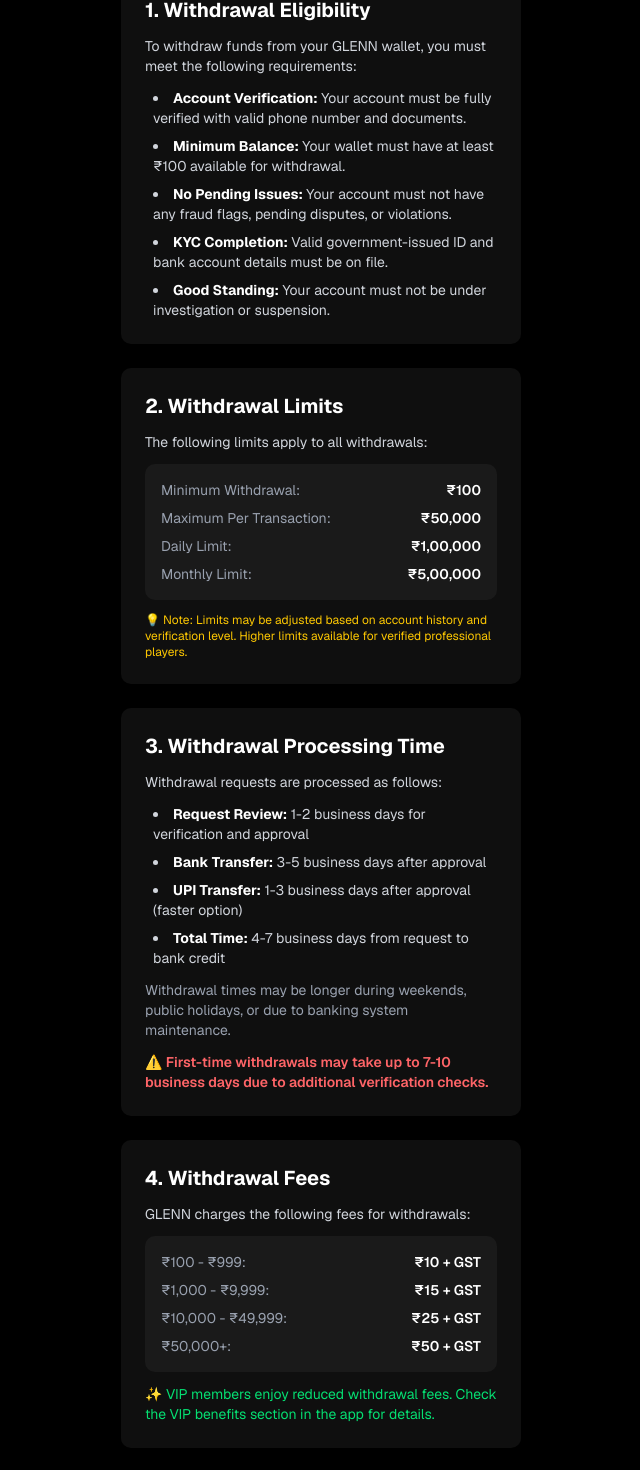
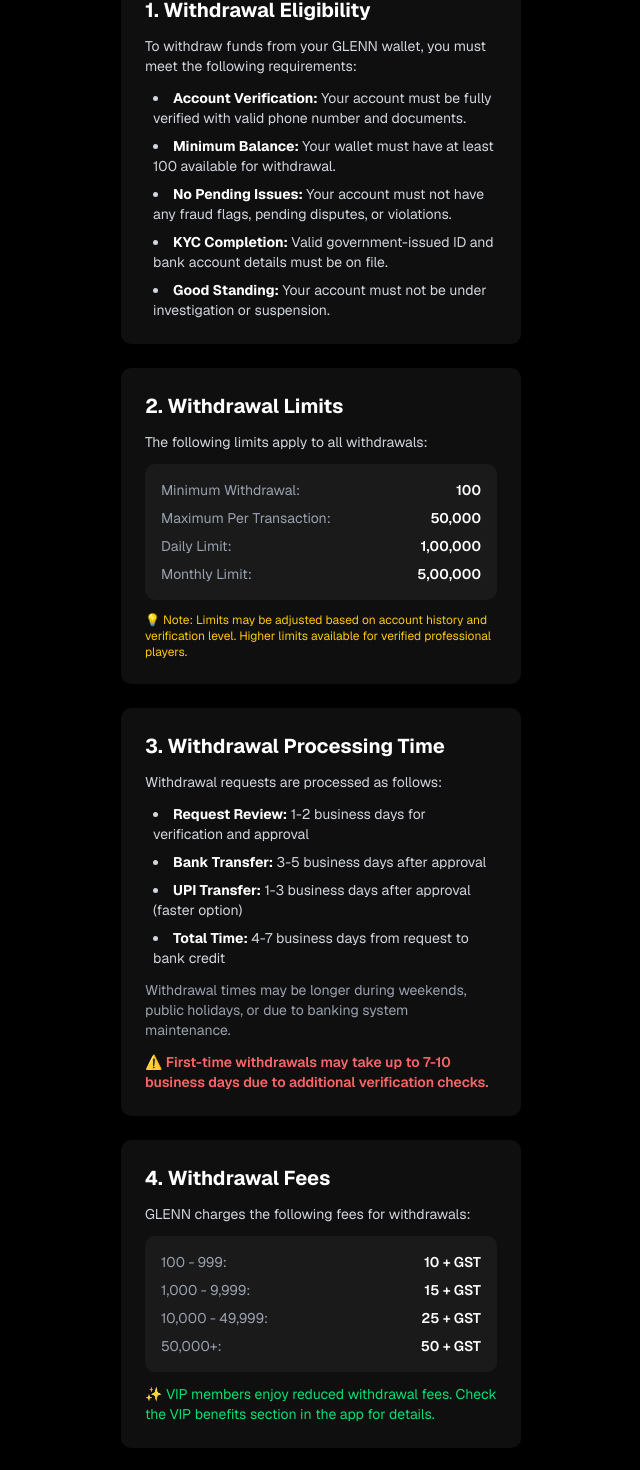
Before and after one commit to anshxs/glenn_frontend, a Next.js app: page /withdrawal-policy in a window 1280 px wide. Shown: the part 337-1807 px from the top of the page, without its empty margins (319-959 px from the left). Built offline with nearby package versions, Linux system fonts and the light colour scheme.

Commit message:
first commit

```diff
--- a/app/deposit-policy/page.tsx
+++ b/app/deposit-policy/page.tsx
@@ -84,19 +84,19 @@
               <div className="bg-[#1a1a1a] p-4 rounded-lg space-y-2 mt-3">
                 <div className="flex justify-between">
                   <span className="text-gray-400">Minimum Deposit:</span>
-                  <span className="text-white font-semibold">₹10</span>
+                  <span className="text-white font-semibold">10</span>
                 </div>
                 <div className="flex justify-between">
                   <span className="text-gray-400">Maximum Per Transaction:</span>
-                  <span className="text-white font-semibold">₹50,000</span>
+                  <span className="text-white font-semibold">50,000</span>
                 </div>
                 <div className="flex justify-between">
                   <span className="text-gray-400">Daily Limit:</span>
-                  <span className="text-white font-semibold">₹2,00,000</span>
+                  <span className="text-white font-semibold">2,00,000</span>
                 </div>
                 <div className="flex justify-between">
                   <span className="text-gray-400">Monthly Limit:</span>
-                  <span className="text-white font-semibold">₹10,00,000</span>
+                  <span className="text-white font-semibold">10,00,000</span>
                 </div>
               </div>
               <p className="text-yellow-400 text-xs mt-3">
@@ -141,7 +141,7 @@
                 <li>GST is applicable on payment gateway charges as per Indian tax laws</li>
               </ul>
               <p className="text-white font-semibold mt-3">
-                What you see is what you get - ₹100 added = ₹100 credited to your wallet!
+                What you see is what you get - 100 added = 100 credited to your wallet!
               </p>
             </div>
           </section>
@@ -154,7 +154,7 @@
               <ol className="list-decimal list-inside space-y-2 ml-2">
                 <li>Open the GLENN app and go to your Wallet</li>
                 <li>Tap on "Add Money" button</li>
-                <li>Enter the amount (minimum ₹10)</li>
+                <li>Enter the amount (minimum 10)</li>
                 <li>Choose from quick amounts or enter custom amount</li>
                 <li>Tap "Enter" to proceed to payment gateway</li>
                 <li>Select your preferred payment method (UPI, Card, Net Banking)</li>
--- a/app/withdrawal-policy/page.tsx
+++ b/app/withdrawal-policy/page.tsx
@@ -65,7 +65,7 @@
               </p>
               <ul className="list-disc list-inside space-y-2 ml-2">
                 <li><strong className="text-white">Account Verification:</strong> Your account must be fully verified with valid phone number and documents.</li>
-                <li><strong className="text-white">Minimum Balance:</strong> Your wallet must have at least ₹100 available for withdrawal.</li>
+                <li><strong className="text-white">Minimum Balance:</strong> Your wallet must have at least 100 available for withdrawal.</li>
                 <li><strong className="text-white">No Pending Issues:</strong> Your account must not have any fraud flags, pending disputes, or violations.</li>
                 <li><strong className="text-white">KYC Completion:</strong> Valid government-issued ID and bank account details must be on file.</li>
                 <li><strong className="text-white">Good Standing:</strong> Your account must not be under investigation or suspension.</li>
@@ -81,19 +81,19 @@
               <div className="bg-[#1a1a1a] p-4 rounded-lg space-y-2 mt-3">
                 <div className="flex justify-between">
                   <span className="text-gray-400">Minimum Withdrawal:</span>
-                  <span className="text-white font-semibold">₹100</span>
+                  <span className="text-white font-semibold">100</span>
                 </div>
                 <div className="flex justify-between">
                   <span className="text-gray-400">Maximum Per Transaction:</span>
-                  <span className="text-white font-semibold">₹50,000</span>
+                  <span className="text-white font-semibold">50,000</span>
                 </div>
                 <div className="flex justify-between">
                   <span className="text-gray-400">Daily Limit:</span>
-                  <span className="text-white font-semibold">₹1,00,000</span>
+                  <span className="text-white font-semibold">1,00,000</span>
                 </div>
                 <div className="flex justify-between">
                   <span className="text-gray-400">Monthly Limit:</span>
-                  <span className="text-white font-semibold">₹5,00,000</span>
+                  <span className="text-white font-semibold">5,00,000</span>
                 </div>
               </div>
               <p className="text-yellow-400 text-xs mt-3">
@@ -129,20 +129,20 @@
               <p>GLENN charges the following fees for withdrawals:</p>
               <div className="bg-[#1a1a1a] p-4 rounded-lg space-y-2 mt-3">
                 <div className="flex justify-between">
-                  <span className="text-gray-400">₹100 - ₹999:</span>
-                  <span className="text-white font-semibold">₹10 + GST</span>
+                  <span className="text-gray-400">100 - 999:</span>
+                  <span className="text-white font-semibold">10 + GST</span>
                 </div>
                 <div className="flex justify-between">
-                  <span className="text-gray-400">₹1,000 - ₹9,999:</span>
-                  <span className="text-white font-semibold">₹15 + GST</span>
+                  <span className="text-gray-400">1,000 - 9,999:</span>
+                  <span className="text-white font-semibold">15 + GST</span>
                 </div>
                 <div className="flex justify-between">
-                  <span className="text-gray-400">₹10,000 - ₹49,999:</span>
-                  <span className="text-white font-semibold">₹25 + GST</span>
+                  <span className="text-gray-400">10,000 - 49,999:</span>
+                  <span className="text-white font-semibold">25 + GST</span>
                 </div>
                 <div className="flex justify-between">
-                  <span className="text-gray-400">₹50,000+:</span>
-                  <span className="text-white font-semibold">₹50 + GST</span>
+                  <span className="text-gray-400">50,000+:</span>
+                  <span className="text-white font-semibold">50 + GST</span>
                 </div>
               </div>
               <p className="text-green-400 text-sm mt-3">
@@ -162,7 +162,7 @@
                 <li><strong className="text-green-400">Tournament Winnings:</strong> ✅ Withdrawable after 24-hour cooling period</li>
                 <li><strong className="text-green-400">Deposited Funds:</strong> ✅ Withdrawable immediately</li>
                 <li><strong className="text-yellow-400">Bonus Amount:</strong> ⚠️ Must be used for tournament entries (non-withdrawable)</li>
-                <li><strong className="text-yellow-400">Referral Bonus:</strong> ⚠️ Withdrawable after 7 days and ₹500 minimum earnings</li>
+                <li><strong className="text-yellow-400">Referral Bonus:</strong> ⚠️ Withdrawable after 7 days and 500 minimum earnings</li>
                 <li><strong className="text-red-400">Promotional Credits:</strong> ❌ Non-withdrawable (tournament use only)</li>
               </ul>
               <p className="text-white font-semibold mt-3">
@@ -179,7 +179,7 @@
               <ol className="list-decimal list-inside space-y-2 ml-2">
                 <li>Open the GLENN app and go to your Wallet</li>
                 <li>Tap on "Withdraw" button</li>
-                <li>Enter the amount you wish to withdraw (minimum ₹100)</li>
+                <li>Enter the amount you wish to withdraw (minimum 100)</li>
                 <li>Select your verified bank account or add a new one</li>
                 <li>Review the withdrawal details and fees</li>
                 <li>Confirm the withdrawal request</li>
@@ -204,7 +204,7 @@
                 <li><strong className="text-white">Verification Pending:</strong> If your KYC documents are incomplete or under review</li>
                 <li><strong className="text-white">Tournament Investigation:</strong> If you're involved in an ongoing cheating or dispute investigation</li>
                 <li><strong className="text-white">Legal Requirements:</strong> If required by law enforcement or regulatory authorities</li>
-                <li><strong className="text-white">TDS Deduction:</strong> Tax deduction at source may apply as per Indian Income Tax laws (for winnings above ₹10,000)</li>
+                <li><strong className="text-white">TDS Deduction:</strong> Tax deduction at source may apply as per Indian Income Tax laws (for winnings above 10,000)</li>
                 <li><strong className="text-white">Account Suspension:</strong> If your account is banned or temporarily suspended</li>
               </ul>
               <p className="text-red-400 font-semibold mt-3">
@@ -221,7 +221,7 @@
                 As per Indian Income Tax regulations, GLENN is required to deduct Tax Deducted at Source (TDS) on net winnings:
               </p>
               <ul className="list-disc list-inside space-y-2 ml-2">
-                <li><strong className="text-white">TDS Rate:</strong> 30% on net winnings exceeding ₹10,000 in a financial year</li>
+                <li><strong className="text-white">TDS Rate:</strong> 30% on net winnings exceeding 10,000 in a financial year</li>
                 <li><strong className="text-white">TDS Certificate:</strong> Form 16A/26AS will be provided for tax filing purposes</li>
                 <li><strong className="text-white">PAN Requirement:</strong> Valid PAN card must be linked; otherwise, higher TDS may apply</li>
               </ul>
```
